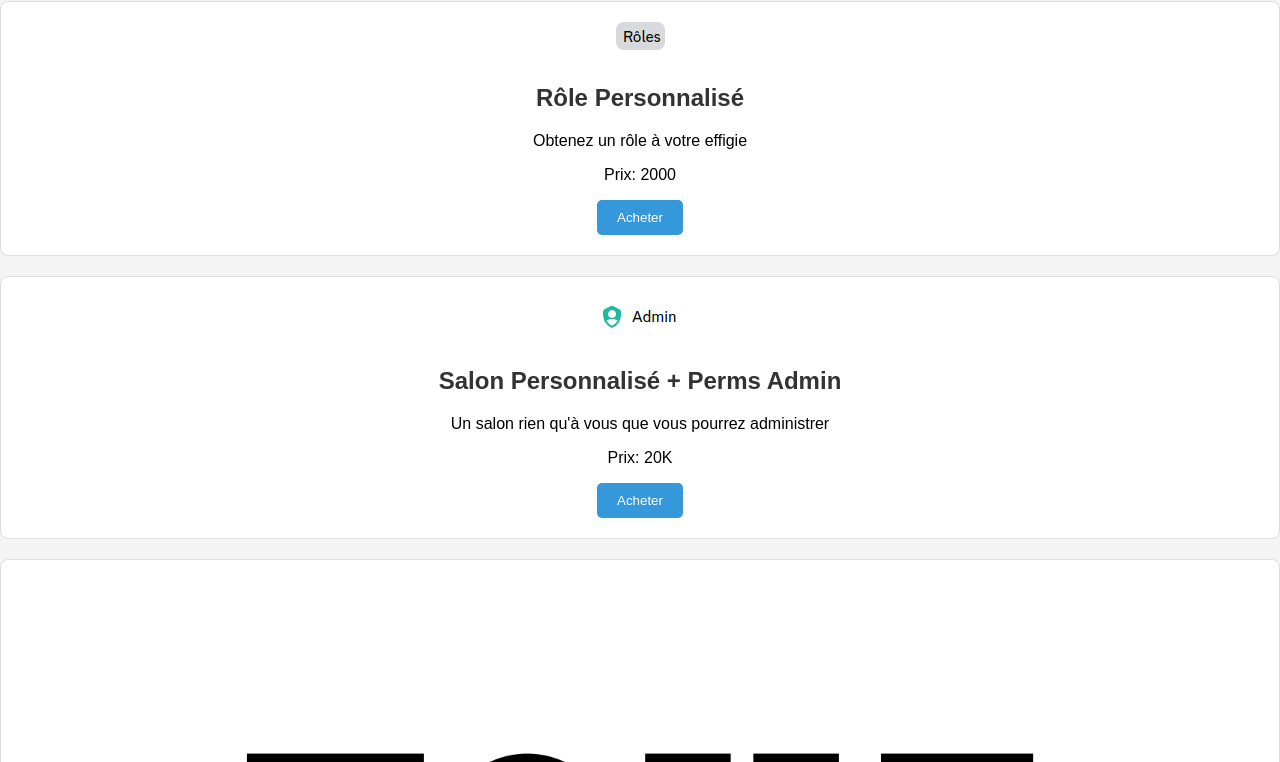
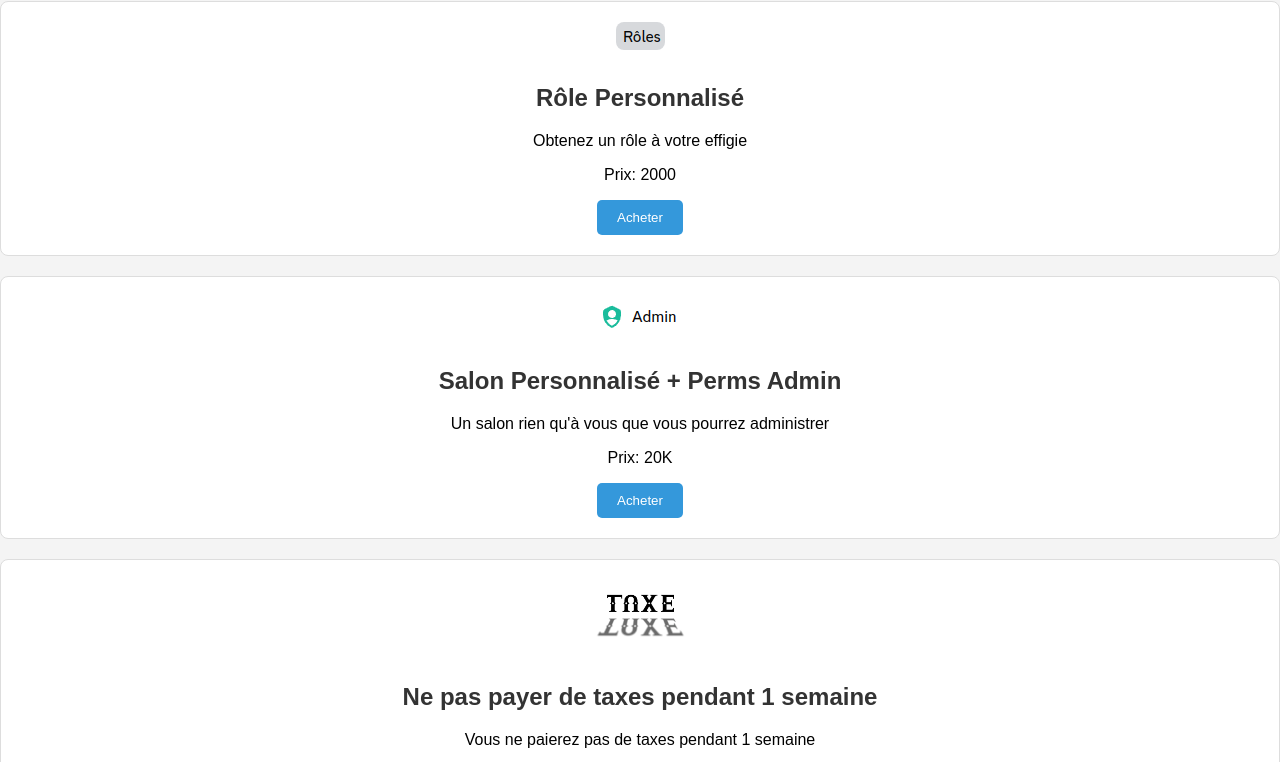
Before and after one commit to coli-gouv/store, a plain HTML site: page store.html in a window 1280 px wide. Shown: the part 173-935 px from the top of the page. Drawn offline with Linux system fonts and the light colour scheme.

Commit message:
Update styles.css

```diff
--- a/styles.css
+++ b/styles.css
@@ -35,6 +35,7 @@ a {
     max-width: 100%;
     border-radius: 8px;
     margin-bottom: 10px;
+    max-height: 70px;
 }
 
 button {
```
